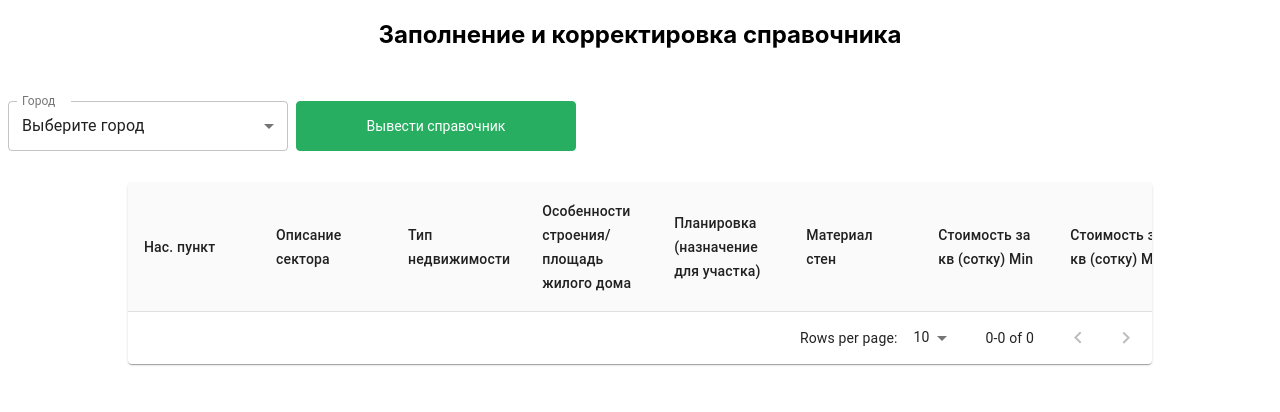
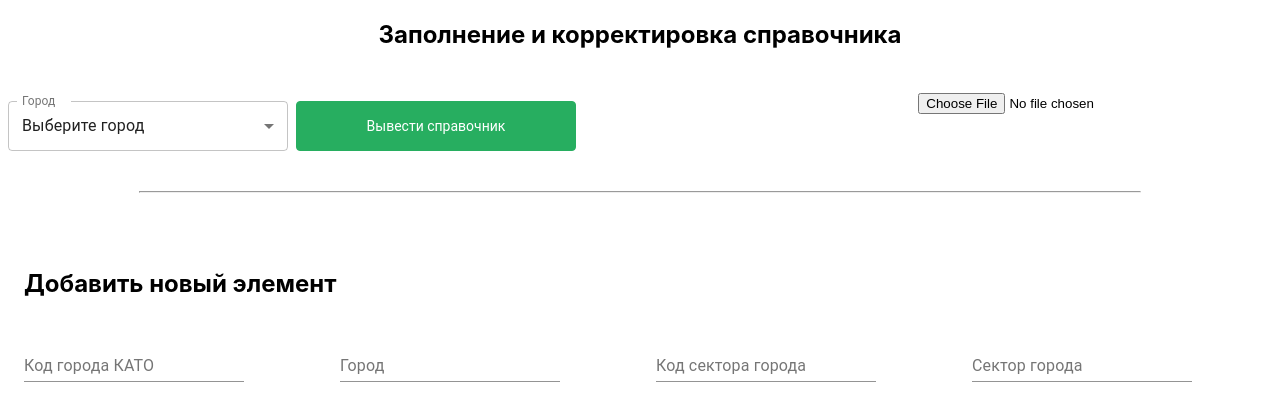
Before and after one commit to ZhamMichelle/bcc.pledgeref, a React (Create React App) app: page / in a window 1280 px wide. Shown: the top 412 px of the page. Built offline with nearby package versions, Linux system fonts and the light colour scheme.

Commit message:
some changes

```diff
--- a/package.json
+++ b/package.json
@@ -11,6 +11,8 @@
     "@types/node": "^12.12.47",
     "@types/react": "^16.9.41",
     "@types/react-dom": "^16.9.8",
+    "axios": "^0.19.2",
+    "moment": "^2.27.0",
     "react": "^16.13.1",
     "react-dom": "^16.13.1",
     "react-scripts": "3.4.1",
--- /dev/null
+++ b/src/api/Service.ts
@@ -0,0 +1,19 @@
+import React from 'react'
+import axios from 'axios';
+class Service {
+  getRestClient() {
+      var serviceInstance;
+    if (!serviceInstance) {
+      serviceInstance = axios.create({
+        baseURL: 'http://localhost:5000',
+        timeout: 10000,
+        headers: {
+            'Content-Type': 'application/json'
+          },
+      });
+    }
+    return serviceInstance;
+  }
+}
+
+export default new Service();
--- a/src/api/Services.ts
+++ b/src/api/Services.ts
@@ -1,3 +1,6 @@
+import service from "./Service";
+import { strict } from 'assert';
+
 export class AnalysisElements{
         Id?: number;
         CityCodeKATO?: number;
@@ -23,3 +26,14 @@ export class AnalysisElements{
         BeginDate?: Date;
         EndDate?: Date;
 }
+
+
+export class City{
+city?: string;
+}
+
+export class ListService {
+    getList(city:City){
+        return service.getRestClient().post('/temporary/', city, { responseType: [] as AnalysisElements[] });
+    }
+}
--- /dev/null
+++ b/src/components/AddAnalysis.tsx
@@ -0,0 +1,44 @@
+import React from 'react'
+import { makeStyles, createStyles, Theme } from '@material-ui/core/styles';
+import {Grid, TextField} from '@material-ui/core';
+
+const useStyles = makeStyles((theme: Theme) =>
+  createStyles({
+    root: {
+      flexGrow: 1,
+    },
+    paper: {
+        padding: theme.spacing(2),
+        margin: 'auto',
+    },
+    adds: {
+        padding: theme.spacing(2),
+      },
+  }),
+);
+
+export const AddAnalysis = () =>{
+    const classes = useStyles();
+    return(
+        <div className={classes.root}>
+<Grid container spacing={2} className={classes.paper}>
+    <Grid item xs={12} className={classes.paper}>
+        <h2>Добавить новый элемент</h2>
+    </Grid>
+
+<Grid item xs={3}>
+<TextField id="standard-basic" label="Код города КАТО" />
+</Grid>
+<Grid item xs={3}>
+<TextField id="standard-basic" label="Город" />
+</Grid>
+<Grid item xs={3}>
+<TextField id="standard-basic" label="Код сектора города" />
+</Grid>
+<Grid item xs={3}>
+<TextField id="standard-basic" label="Сектор города" />
+</Grid>
+</Grid>
+        </div>
+    )
+}
--- a/src/components/AnalysisPagination.tsx
+++ b/src/components/AnalysisPagination.tsx
@@ -1,9 +1,9 @@
-import React, {useState} from 'react'
+import React, {useState, useEffect} from 'react'
 import { makeStyles, createStyles, Theme } from '@material-ui/core/styles';
 import Grid from '@material-ui/core/Grid';
 import {FormControl, Select, InputLabel, Paper, Table, TableBody, TableCell, TableContainer, TableHead, TablePagination, TableRow} from "@material-ui/core";
-import { AnalysisElements } from '../api/Services';
-
+import { AnalysisElements, ListService } from '../api/Services';
+import moment from "moment";
 
 
 const useStyles = makeStyles((theme: Theme) =>
@@ -19,24 +19,24 @@ const useStyles = makeStyles((theme: Theme) =>
 
 
   interface Column {
-    id: 'City' | 'SectorDescription' | 'TypeEstate' | 'DetailArea' | 'ApartmentLayout' | 'WallMaterial' | 'MinCostWithBargain' | 'MaxCostWithBargain' | 'BeginDate' | 'EndDate';
+    id: 'city' | 'sectorDescription' | 'typeEstate' | 'detailArea' | 'apartmentLayout' | 'wallMaterial' | 'minCostWithBargain' | 'maxCostWithBargain' | 'beginDate' | 'endDate';
     label: string;
     minWidth?: number;
     align?: 'right';
-    format?: (value: number) => string;
+    format?: (value: Date) => string;
   }
 
   const columns: Column[] = [
-    { id: "City", label: "Нас. пункт", minWidth: 100 },
-    { id: "SectorDescription", label: "Описание сектора", minWidth: 100 },
-    { id: "TypeEstate", label: "Тип недвижимости", minWidth: 100 },
-    { id: "DetailArea", label: "Особенности строения/площадь жилого дома", minWidth: 100 },
-    { id: "ApartmentLayout", label: "Планировка (назначение для участка)", minWidth: 100 },
-    { id: "WallMaterial", label: "Материал стен", minWidth: 100 },
-    { id: "MinCostWithBargain", label: "Стоимость за кв (сотку) Min", minWidth: 100 },
-    { id: "MaxCostWithBargain", label: "Стоимость за кв (сотку) Max", minWidth: 100 },
-    { id: "BeginDate", label: "Дата начала параметра", minWidth: 100 },
-    { id: "EndDate", label: "Дата окончания параметра", minWidth: 100 },
+    { id: "city", label: "Нас. пункт", minWidth: 100 },
+    { id: "sectorDescription", label: "Описание сектора", minWidth: 100 },
+    { id: "typeEstate", label: "Тип недвижимости", minWidth: 100 },
+    { id: "detailArea", label: "Особенности строения/площадь жилого дома", minWidth: 100 },
+    { id: "apartmentLayout", label: "Планировка (назначение для участка)", minWidth: 100 },
+    { id: "wallMaterial", label: "Материал стен", minWidth: 100 },
+    { id: "minCostWithBargain", label: "Стоимость за кв (сотку) Min", minWidth: 100 },
+    { id: "maxCostWithBargain", label: "Стоимость за кв (сотку) Max", minWidth: 100 },
+    { id: "beginDate", label: "Дата начала параметра", minWidth: 100 },
+    { id: "endDate", label: "Дата окончания параметра", minWidth: 100 },
   ];
 
   type CityProps = {
@@ -47,6 +47,18 @@ export const AnalysisPagination: React.FC<CityProps> = (city) =>{
     const [page, setPage] = useState(0);
     const [rowsPerPage, setRowsPerPage] = useState(10);
     const [analysis, setAnalysis] = useState([] as AnalysisElements[])
+var test = new ListService();
+useEffect(()=>{
+test.getList(city)
+.then(json=>setAnalysis(json.data))
+.catch(error => {
+  console.log(error.response)
+});
+},[])
+useEffect(()=>{
+    console.log("analysis",analysis)
+},[analysis])
+
     const handleChangePage = (event: unknown, newPage: number) => {
         setPage(newPage);
       };
@@ -74,14 +86,20 @@ export const AnalysisPagination: React.FC<CityProps> = (city) =>{
             </TableRow>
           </TableHead>
           <TableBody>
-            {analysis.slice(page * rowsPerPage, page * rowsPerPage + rowsPerPage).map((row) => {
+            {analysis.slice(page * rowsPerPage, page * rowsPerPage + rowsPerPage).map((row, i) => {
               return (
-                <TableRow hover role="checkbox" tabIndex={-1} key={row.Id}>
+                <TableRow hover role="checkbox" tabIndex={-1} key={i}  >
                   {columns.map((column) => {
-                    const value = row[column.id];
+                    var value = row[column.id];
+                    if (column.id === "beginDate" || column.id === "endDate") {
+                        var momentVar = moment(value, moment.ISO_8601, true);
+                        if (momentVar.isValid()) {
+                          value = momentVar.format("MM.DD.YYYY, HH:mm");
+                        }
+                      }
                     return (
                       <TableCell key={column.id} align={column.align}>
-                        {column.format && typeof value === 'number' ? column.format(value) : value}
+                        {value}
                       </TableCell>
                     );
                   })}
--- a/src/components/CityAnalysis.tsx
+++ b/src/components/CityAnalysis.tsx
@@ -1,8 +1,11 @@
-import React, {useState} from 'react'
+import React, {useState, useEffect, ChangeEvent} from 'react'
 import { makeStyles, createStyles, Theme } from '@material-ui/core/styles';
 import Grid from '@material-ui/core/Grid';
 import {FormControl, Select, InputLabel} from "@material-ui/core";
 import {AnalysisPagination} from './AnalysisPagination'
+import {AddAnalysis} from './AddAnalysis'
+import axios from 'axios';
+import { fileURLToPath } from 'url';
 
 const useStyles = makeStyles((theme: Theme) =>
   createStyles({
@@ -48,14 +51,43 @@ const cities: string[] = [
 export const CityAnalysis = () =>{
     const classes = useStyles();
     const [city, setCity] = useState("");
+    const [boolka, setBoolka] = useState(false)
+    const [addBool, setAddBool] = useState(false)
+    const [exitResult, setExitResult] = useState();
+    const onFileChange = (e: ChangeEvent<HTMLInputElement>): void => {
+      const obj = {hello: 'world'};
+const blob1 = new Blob([JSON.stringify(obj, null, 2)], {type : 'application/json'});
+      var file = e.target.files;
+      //var path = (window.URL || window.webkitURL).createObjectURL(file);
+      let reader = new FileReader();
+      if(!!file){
+        //debugger;
+       let test= reader?.readAsDataURL(file[0].slice());
+        console.log("lala",e.target?.files?.[0].type)
+      }
 
+  }
+    // useEffect(()=>{
+    //   axios(
+    //     `https://geocode-maps.yandex.ru/1.x/?apikey=91c2baf4-ae67-4844-b63b-0ae832e8b051&geocode=Алматы+Жарокова+169`,
+    //   ).then(json=>setExitResult(json.data));
+    // },[])
+    // useEffect(()=>{
+    //   console.log('coordinates', exitResult)
+    // },[exitResult])
+const getList = (e:any) =>{
+    e.preventDefault();
+    setBoolka(true);
+
+
+}
     return(
         <div className={classes.root}>
       <Grid container spacing={3} >
       <Grid item xs={12} className={classes.paper}>
           <h2 style={{textAlign: 'center'}}>Заполнение и корректировка справочника</h2>
         </Grid>
-        <Grid item xs={12} >
+        <Grid item xs={11} >
         <FormControl variant="outlined" className={classes.formControl}>
         <InputLabel htmlFor="outlined-age-native-simple">Город</InputLabel>
         <Select
@@ -63,6 +95,7 @@ export const CityAnalysis = () =>{
           value={city}
           onChange={(e: any) => {
             setCity( e.currentTarget.value );
+            setBoolka(!boolka)
           }}
           label="Филиал"
           style={{ height: "50px", width: "280px" }}
@@ -75,10 +108,18 @@ export const CityAnalysis = () =>{
           ))}
         </Select>
       </FormControl>
-      <button className="pxbutton">Вывести справочник</button>
+      <button className="pxbutton" onClick={(e:any)=>{getList(e)}}>Вывести справочник</button>
+      <input type='file' id='input' style={{float: "right"}} onChange={(e)=>onFileChange(e)}/>
+
         </Grid>
-          <Grid item xs={12} container justify = "center">{<AnalysisPagination city={city}/>}</Grid>
-
+   {boolka ? <Grid item xs={12} container justify = "center">{<AnalysisPagination city={city}/>}</Grid> : <></>}
+          {/* {city  ? <Grid item xs={12} container justify = "center">{<AnalysisPagination city={city}/>}</Grid> : <></>} */}
+         <Grid item xs={12}>
+         <hr className='hrtrait' />
+         </Grid>
+         <Grid item xs={12}>
+         <AddAnalysis/>
+         </Grid>
       </Grid>
     </div>
     )
--- a/src/index.css
+++ b/src/index.css
@@ -23,3 +23,21 @@ code {
   font-family: "Roboto", sans-serif;
   margin-top: 8px;
 }
+.pxbuttonRight {
+  background-color: #27ae60;
+  height: 50px;
+  width: 280px;
+  color: #ffffff;
+  border: 1px solid #27ae60;
+  border-radius: 4px;
+  font-size: 14px;
+  font-family: "Roboto", sans-serif;
+  float: right;
+}
+
+.hrtrait{
+
+  width: 1000px;
+  size: 50;
+  color: green;
+}
--- a/tsconfig.json
+++ b/tsconfig.json
@@ -17,7 +17,8 @@
     "resolveJsonModule": true,
     "isolatedModules": true,
     "noEmit": true,
-    "jsx": "react"
+    "jsx": "react",
+    "noImplicitAny": false
   },
   "include": [
     "src"
```
Also changed, not shown: 1 other file (tests, documents, lock files or other folders).
